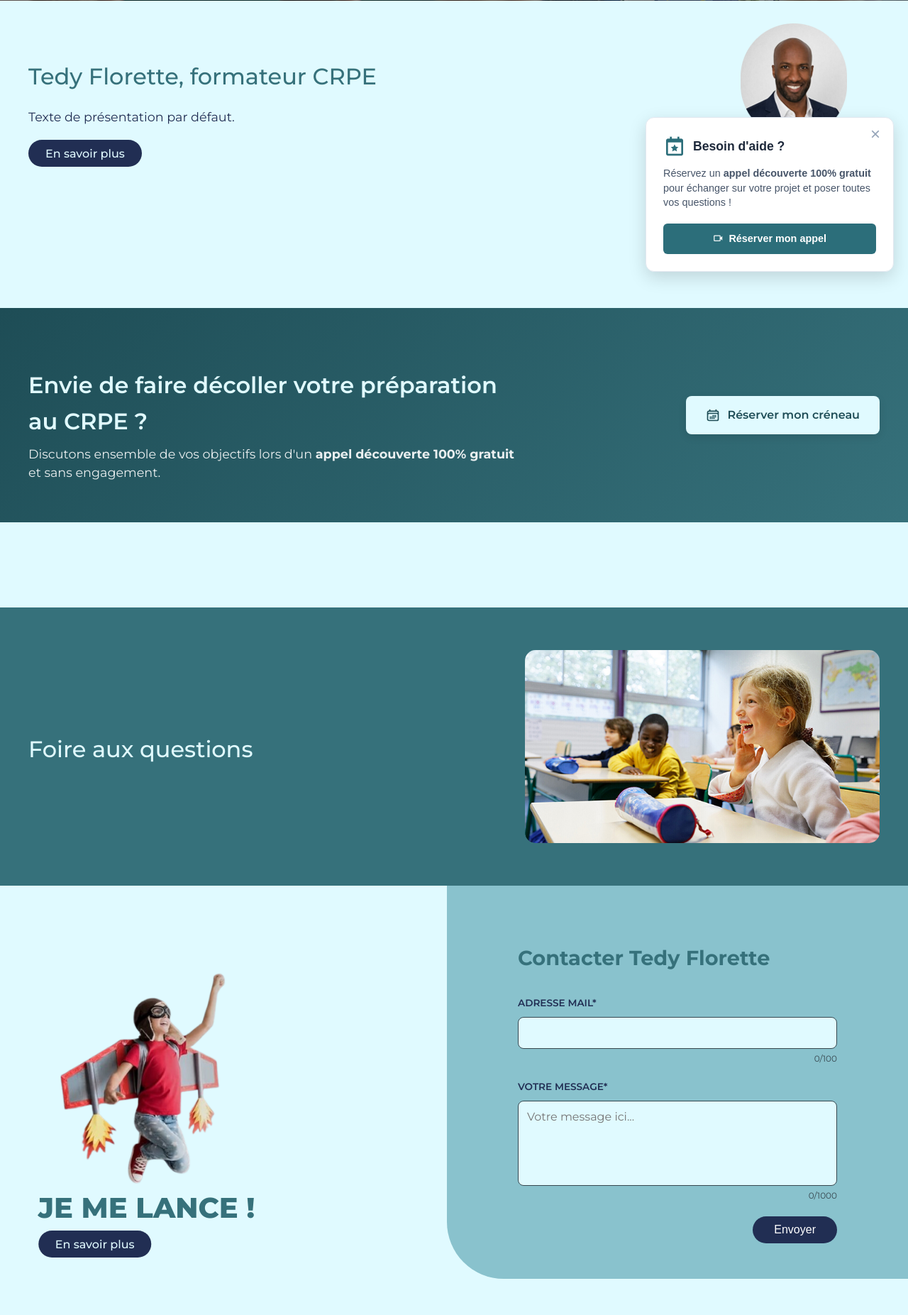
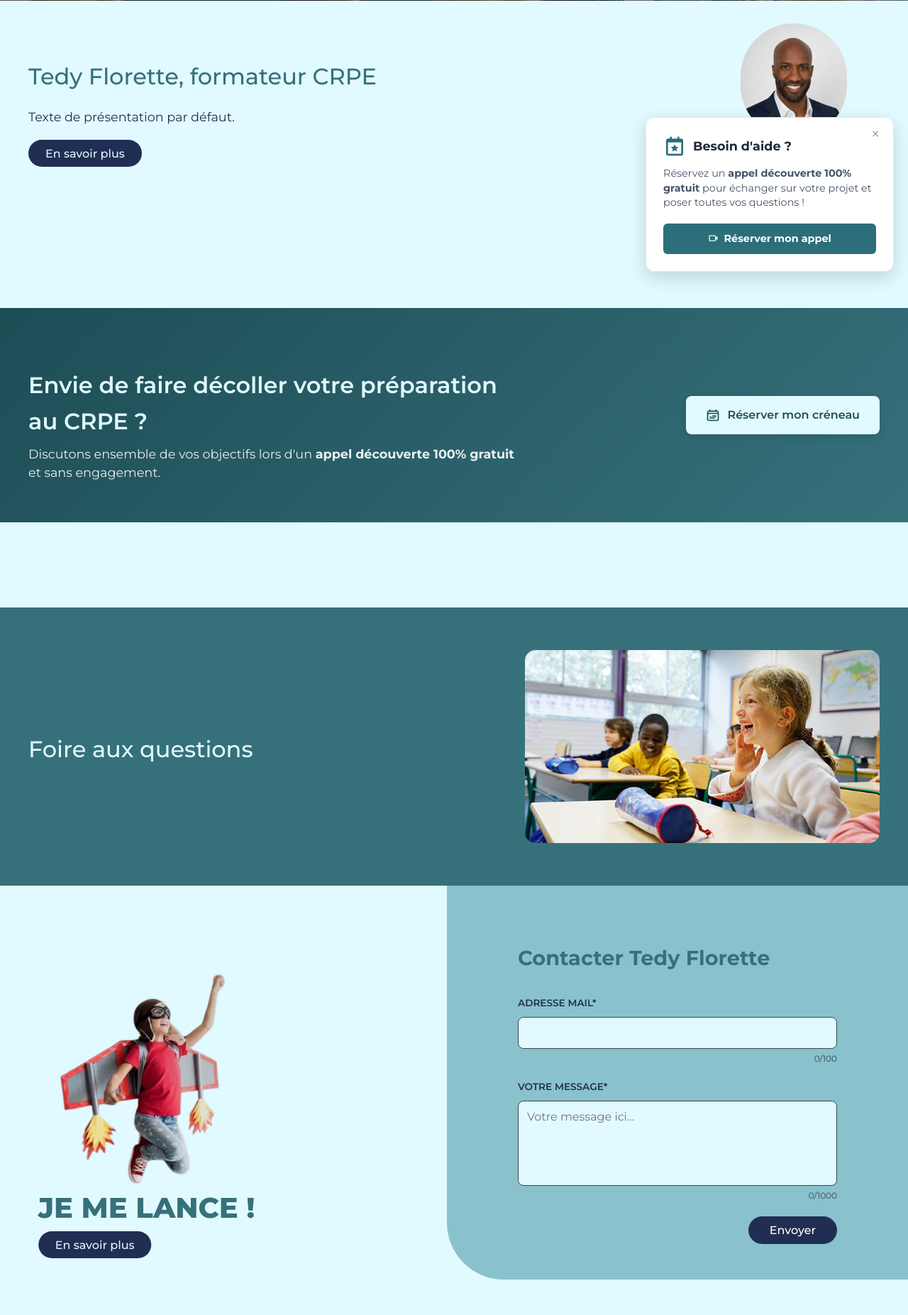
Before and after one commit to LohanVapaille/tedycrpe_CRPE-formation-plateform, a Laravel app: page / in a window 1280 px wide. Shown: the part 397-2250 px from the top of the page at 71% size. Run offline with Laravel 12, Linux system fonts and the light colour scheme; data that the repository does not hold is empty; style sheets or scripts are compiled from the project's sources; parts of the project's set-up code (start-up, migrations or seed data) failed here and were passed over.

Commit message:
N°17 – Pied de page et connexion : police du site (Montserrat) pour le pied de page, les boutons et les champs

```diff
--- a/resources/css/app.scss
+++ b/resources/css/app.scss
@@ -141,6 +141,14 @@ body {
     box-sizing: border-box;
 }
 
+// Les navigateurs n'appliquent pas la police de la page aux champs et boutons par défaut
+button,
+input,
+select,
+textarea {
+    font-family: inherit;
+}
+
 .main-content {
     // margin-top: 48.15px;
     position: relative;
--- a/resources/css/components/_footer.scss
+++ b/resources/css/components/_footer.scss
@@ -5,7 +5,7 @@
     background-color: v.$bleuvert; // Le bleu-vert canard de la maquette
     color: v.$blanc;
     padding: 3rem 2rem 1.5rem 2rem;
-    font-family: Arial, sans-serif; // À adapter selon ta variable font
+    font-family: v.$font-principal;
 
     .footer-container {
         max-width: 1200px;
--- a/resources/views/layouts/app.blade.php
+++ b/resources/views/layouts/app.blade.php
@@ -182,7 +182,6 @@
                 bottom: 20px;
                 right: 20px;
                 z-index: 9999;
-                font-family: sans-serif;
                 display: flex;
                 align-items: flex-end;
                 justify-content: flex-end;
```
